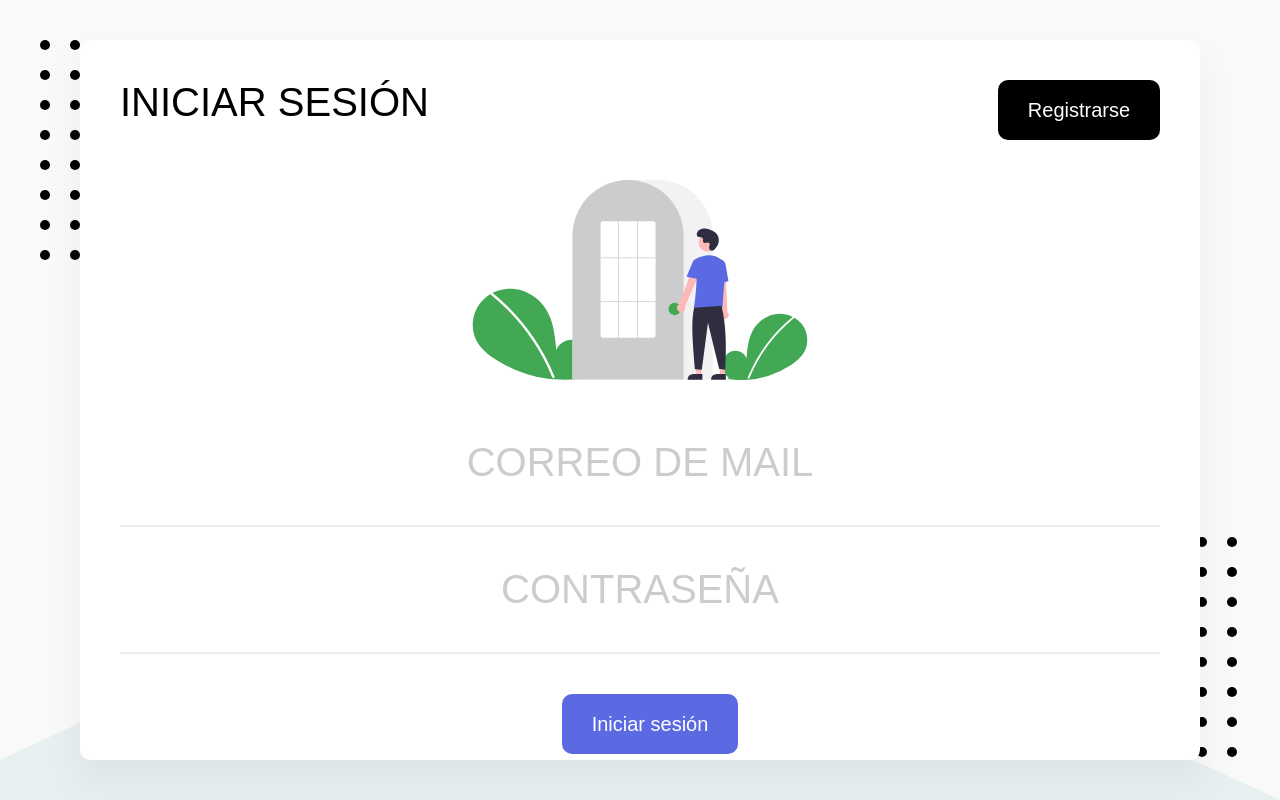
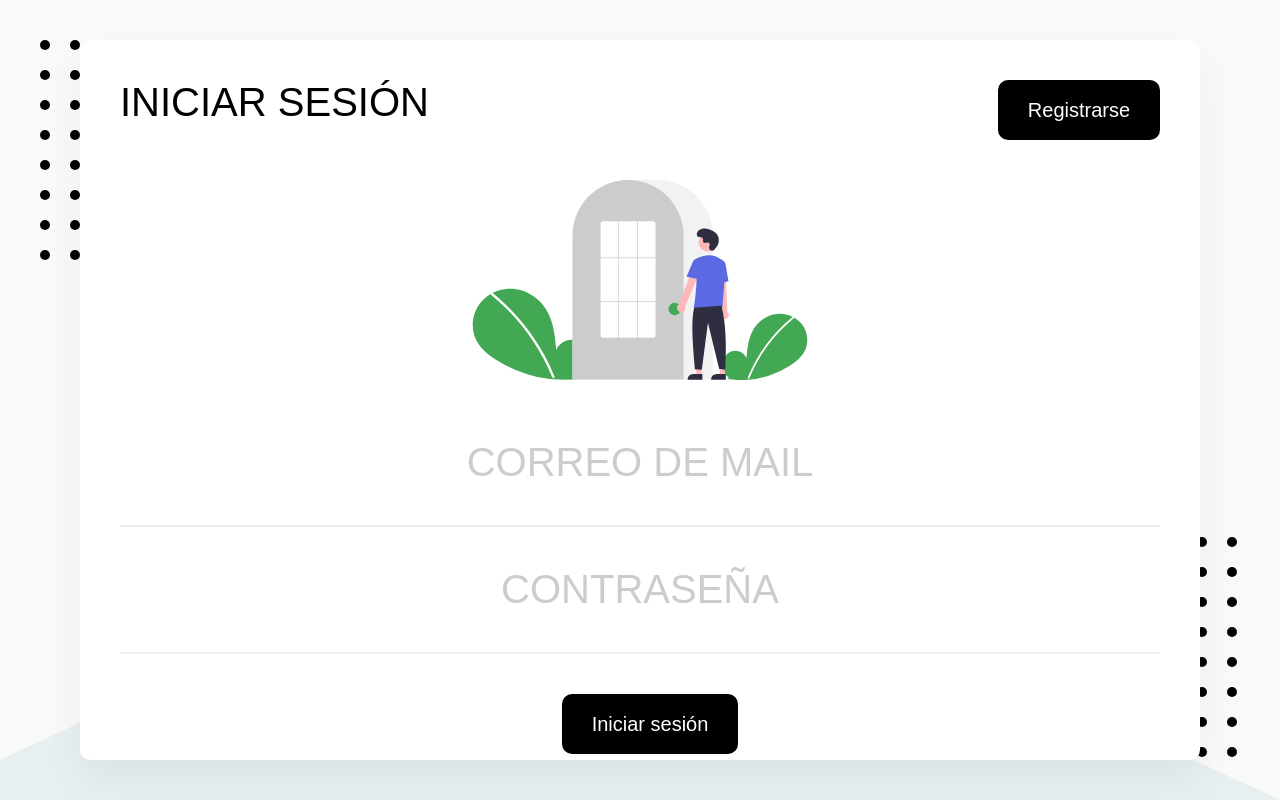
Before and after one commit to Daniela2-1998/app_lista_gastos, a React (Create React App) app: page /iniciar-sesion in a window 1280 px wide. Built offline with nearby package versions, Linux system fonts and the light colour scheme; no server answers; what webfontloader would draw is missing.

Commit message:
lógica de inicio de sesión

```diff
--- a/src/componentes/Alerta.js
+++ b/src/componentes/Alerta.js
@@ -1,3 +1,8 @@
+import React, {useEffect, useState} from 'react';
+import styled, {keyframes} from 'styled-components';
+import theme from '../theme';
+
+
 const slideDown = keyframes`
     0% {
         transform: translateY(-1.25rem); /* 20px */
@@ -49,3 +54,35 @@ const ContenedorAlerta = styled.div`
         text-align: center;
     }
 `;
+
+const Alerta = ({tipo, mensaje, estadoAlerta, cambiarEstadoAlerta}) => {
+
+    // se ejecuta solo cuando cambia el estado
+    useEffect( () => {
+        let tiempo;
+
+        if(estadoAlerta === true){
+            tiempo = setTimeout( () => {
+                cambiarEstadoAlerta(false);
+            }, 4000);
+        }
+
+        // limpieza
+        return(() => clearTimeout(tiempo));
+
+    }, [estadoAlerta, cambiarEstadoAlerta]);
+
+
+
+    return (
+        <>
+            {estadoAlerta &&
+                <ContenedorAlerta tipo={tipo}>
+                    <p>{mensaje}</p>
+                </ContenedorAlerta>
+            }
+        </>
+    );
+}
+
+export default Alerta;
--- a/src/componentes/InicioSesion.js
+++ b/src/componentes/InicioSesion.js
@@ -1,10 +1,14 @@
-import React from 'react';
-import { Helmet } from 'react-helmet';
+import React, {useState} from 'react';
+import {Helmet} from 'react-helmet';
 import {Header, Titulo, ContenedorHeader} from '../elementos/Header';
 import Boton from '../elementos/Boton';
 import {Formulario, Input, ContenedorBoton} from '../elementos/ElementosDeFormulario';
 import {ReactComponent as SvgLogin} from '../imagenes/login.svg';
 import styled from 'styled-components';
+import {useNavigate} from 'react-router-dom';
+import Alerta from './Alerta';
+import {auth} from '../firebase/FirebaseConfig';
+import {signInWithEmailAndPassword} from 'firebase/auth';
 
 const Svg = styled(SvgLogin)`
     width: 100%;
@@ -13,6 +17,79 @@ const Svg = styled(SvgLogin)`
 `;
 
 const InicioSesion = () => {
+
+    const navigate = useNavigate();
+
+    const [correo, establecerCorreo] = useState('');
+    const [password, establecerPassword] = useState('');
+
+    const [estadoAlerta, cambiarEstadoAlerta] = useState(false);
+    const [alerta, cambiarAlerta] = useState('');
+
+
+    const handleChange = (e) => {
+        if(e.target.name === 'email'){
+            establecerCorreo(e.target.value);
+        } else if(e.target.name === 'password'){
+            establecerPassword(e.target.value);
+        }
+    }
+
+
+
+    const handleSubmit = async (e) => {
+        e.preventDefault();
+
+        cambiarEstadoAlerta(false);
+        cambiarAlerta({});
+
+        // del lado del servidor
+        // comprobamos validez del correo
+        const expresionRegular = /[a-zA-Z0-9_.+-]+@[a-zA-Z0-9-]+\.[a-zA-Z0-9-.]+/;
+        if(!expresionRegular.test(correo)){
+            cambiarEstadoAlerta(true);
+            cambiarAlerta({
+                tipo: 'error',
+                mensaje: 'Por favor ingresa un correo válido'
+            });
+            return;
+        }
+
+        // comprobacion de no dejar campos vacios
+        if(correo === '' || password === ''){
+            cambiarEstadoAlerta(true);
+            cambiarAlerta({
+                tipo: 'error',
+                mensaje: 'Debes completar todos los campos'
+            });
+            return;
+        }
+
+
+        // AUTH DE FIREBASE
+        try {
+            await signInWithEmailAndPassword(auth, correo, password);
+            navigate('/');
+        } catch (error) {
+
+            cambiarEstadoAlerta(true);
+
+            let mensaje;
+            switch(error.code){
+                case 'auth/wrong-password':
+                    mensaje = 'Contraseña incorrecta'
+                    break;
+                case 'auth/user-not-found':
+                    mensaje = 'No se encontró ninguna cuenta con este mail'
+                break;
+                default:
+                    mensaje = 'Hubo un error al intentar iniciar sesión.'
+                break;
+            }
+            cambiarAlerta({tipo: 'error', mensaje: mensaje});
+        }
+    }
+
     return (
         <>
             <Helmet>
@@ -28,24 +105,32 @@ const InicioSesion = () => {
                 </ContenedorHeader>
             </Header>
 
-            <Formulario>
+            <Formulario onSubmit={handleSubmit}>
                 <Svg/>
                 <Input
                     type='email'
                     name='email'
                     placeholder='Correo de mail'
-
+                    value={correo}
+                    onChange={handleChange}
                 />
                 <Input
                     type='password'
                     name='password'
                     placeholder='Contraseña'
-
+                    value={password}
+                    onChange={handleChange}
                 />
                 <ContenedorBoton>
-                    <Boton as="button" primario type='submit'>Iniciar sesión</Boton>
+                    <Boton as="button" type='submit'>Iniciar sesión</Boton>
                 </ContenedorBoton>
             </Formulario>
+            <Alerta
+                tipo={alerta.tipo}
+                mensaje={alerta.mensaje}
+                estadoAlerta={estadoAlerta}
+                cambiarEstadoAlerta={cambiarEstadoAlerta}
+            />
         </>
     );
 }
--- a/src/componentes/RegistroUsuarios.js
+++ b/src/componentes/RegistroUsuarios.js
@@ -8,7 +8,7 @@ import styled from 'styled-components';
 import {auth} from '../firebase/FirebaseConfig';
 import {createUserWithEmailAndPassword} from 'firebase/auth';
 import {useNavigate} from 'react-router-dom';
-
+import Alerta from './Alerta';
 
 const Svg = styled(SvgLogin)`
     width: 100%;
@@ -23,6 +23,9 @@ const RegistroUsuarios = () => {
     const [correo, establecerCorreo] = useState('');
     const [password, establecerPassword] = useState('');
     const [password2, establecerPassword2] = useState('');
+
+    const [estadoAlerta, cambiarEstadoAlerta] = useState(false);
+    const [alerta, cambiarAlerta] = useState('');
 
     const handleChange = (e) => {
         switch(e.target.name){
@@ -43,23 +46,38 @@ const RegistroUsuarios = () => {
     const handleSubmit = async (e) => {
         e.preventDefault();
 
+        cambiarEstadoAlerta(false);
+        cambiarAlerta({});
+
         // del lado del servidor
         // comprobamos validez del correo
         const expresionRegular = /[a-zA-Z0-9_.+-]+@[a-zA-Z0-9-]+\.[a-zA-Z0-9-.]+/;
         if(! expresionRegular.test(correo)){
-            console.log('Ingresa un correo válido');
+            cambiarEstadoAlerta(true);
+            cambiarAlerta({
+                tipo: 'error',
+                mensaje: 'Por favor ingresa un correo válido'
+            });
             return;
         }
 
         // comprobacion de no dejar campos vacios
         if(correo === '' || password === '' || password2 === ''){
-            console.log('Por favor completa todos los campos');
+            cambiarEstadoAlerta(true);
+            cambiarAlerta({
+                tipo: 'error',
+                mensaje: 'Debes completar todos los campos'
+            });
             return;
         }
 
         // comprobar igualdad de contraseñas
         if(password !== password2){
-            console.log('Las contraseñas no coinciden');
+            cambiarEstadoAlerta(true);
+            cambiarAlerta({
+                tipo: 'error',
+                mensaje: 'Las contraseñas no coinciden'
+            });
             return;
         }
 
@@ -67,9 +85,16 @@ const RegistroUsuarios = () => {
         // AUTH DE FIREBASE
         try {
             await createUserWithEmailAndPassword(auth, correo, password);
-            console.log('Usuario creado con éxito');
+            cambiarEstadoAlerta(true);
+            cambiarAlerta({
+                tipo: 'exito',
+                mensaje: 'Usuario creado con éxito'
+            });
             navigate('/');
         } catch (error) {
+
+            cambiarEstadoAlerta(true);
+
             let mensaje;
             switch(error.code){
                 case 'auth/invalid-password':
@@ -85,7 +110,7 @@ const RegistroUsuarios = () => {
                     mensaje = 'Hubo un error al intentar crear la cuenta.'
                 break;
             }
-            console.log(mensaje);
+            cambiarAlerta({tipo: 'error', mensaje: mensaje});
         }
     }
 
@@ -132,6 +157,12 @@ const RegistroUsuarios = () => {
                     <Boton as="button" type='submit'>Crear cuenta</Boton>
                 </ContenedorBoton>
             </Formulario>
+            <Alerta
+                tipo={alerta.tipo}
+                mensaje={alerta.mensaje}
+                estadoAlerta={estadoAlerta}
+                cambiarEstadoAlerta={cambiarEstadoAlerta}
+            />
         </>
     );
 }
```
